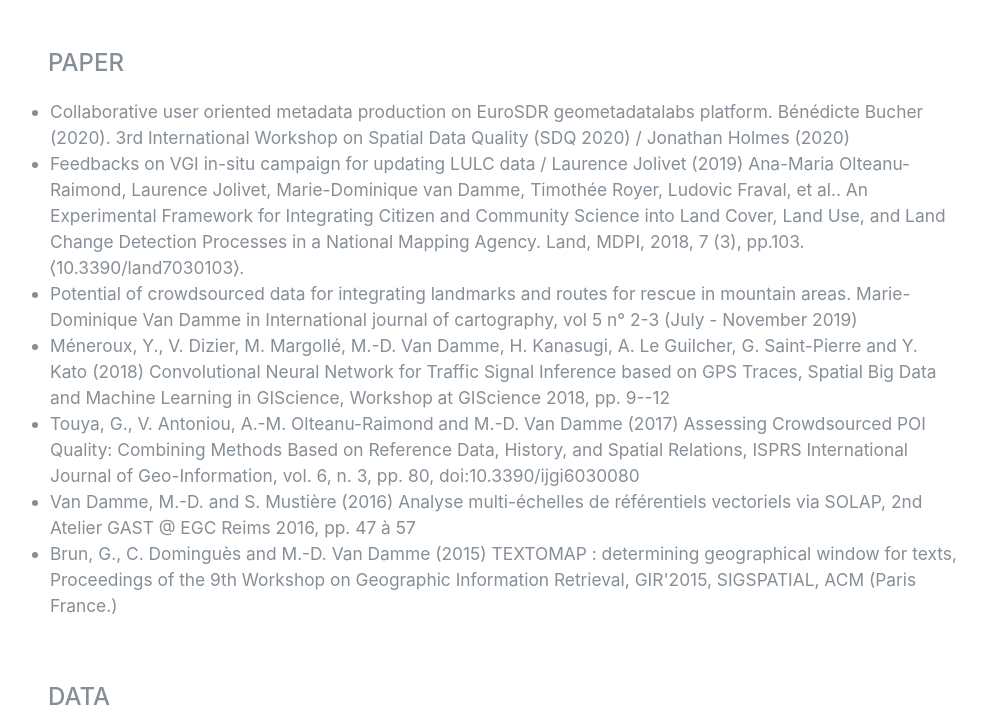
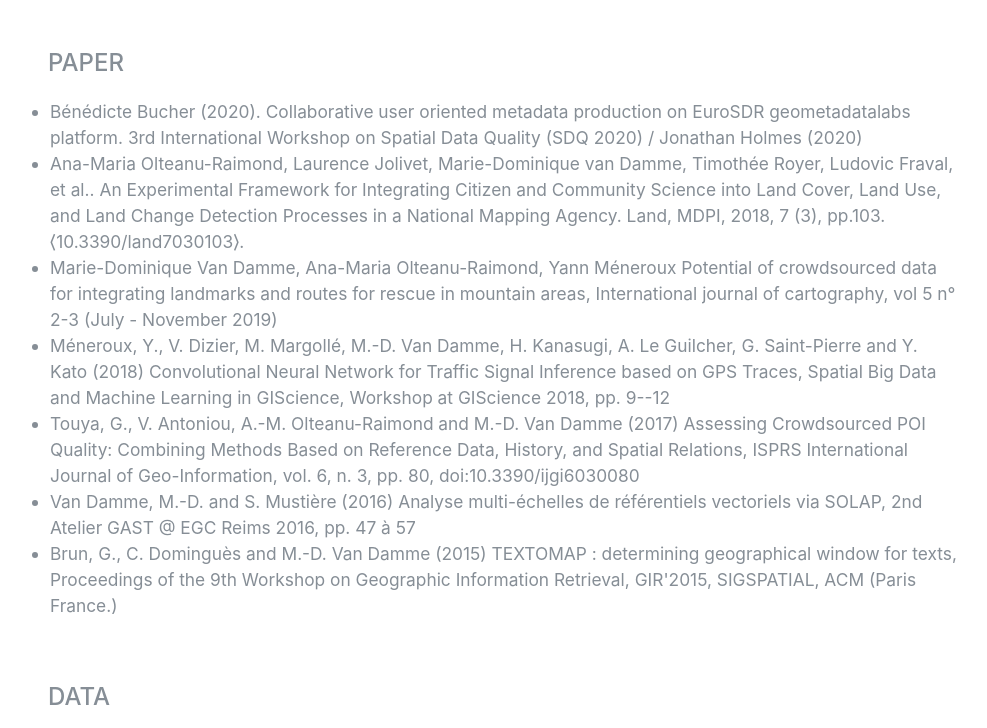
Before and after one commit to umrlastig/mdvandamme, a plain HTML site: page index.html in a window 1280 px wide. Shown: the part 4554-5282 px from the top of the page, without its empty margins (272-1259 px from the left). Drawn offline with nearby package versions, Linux system fonts and the light colour scheme; no server answers; files whose address does not match are found by name; a web font is replaced by a local one.

Commit message:
maj ma page lastig

```diff
--- a/index.html
+++ b/index.html
@@ -438,16 +438,16 @@
         <div class="subheading mb-3 mt-3">Paper</div>
         <ul style="padding:2px;">
 
-          <li id="pubJ">Collaborative user oriented metadata production on EuroSDR geometadatalabs platform. Bénédicte Bucher (2020).
+          <li id="pubJ">Bénédicte Bucher (2020). Collaborative user oriented metadata production on EuroSDR geometadatalabs platform.
 3rd International Workshop on Spatial Data Quality (SDQ 2020) / Jonathan Holmes (2020)</li>
 
-          <li id="pubJ">Feedbacks on VGI in-situ campaign for updating LULC data / Laurence Jolivet (2019)
-Ana-Maria Olteanu-Raimond, Laurence Jolivet, Marie-Dominique van Damme, Timothée Royer, Ludovic Fraval, et al..
+          <li id="pubJ">Ana-Maria Olteanu-Raimond, Laurence Jolivet, Marie-Dominique van Damme, Timothée Royer, Ludovic Fraval, et al..
 An Experimental Framework for Integrating Citizen and Community Science into Land Cover, Land Use, and Land Change Detection Processes
 in a National Mapping Agency. Land, MDPI, 2018, 7 (3), pp.103. ⟨10.3390/land7030103⟩. </li>
 
-        <li id="pubJ" class="sub">Potential of crowdsourced data for integrating landmarks and routes for rescue in mountain areas.
-  Marie-Dominique Van Damme in International journal of cartography, vol 5 n° 2-3 (July - November 2019)</li>
+        <li id="pubJ" class="sub">Marie-Dominique Van Damme, Ana-Maria Olteanu-Raimond, Yann Méneroux
+			Potential of crowdsourced data for integrating landmarks and routes for rescue in mountain areas,
+            International journal of cartography, vol 5 n° 2-3 (July - November 2019)</li>
 
         <li>Méneroux, Y., V. Dizier, M. Margollé, M.-D. Van Damme, H. Kanasugi, A. Le Guilcher, G. Saint-Pierre and Y. Kato (2018) Convolutional Neural Network for Traffic Signal
           Inference based on GPS Traces, Spatial Big Data and Machine Learning in GIScience,
```
